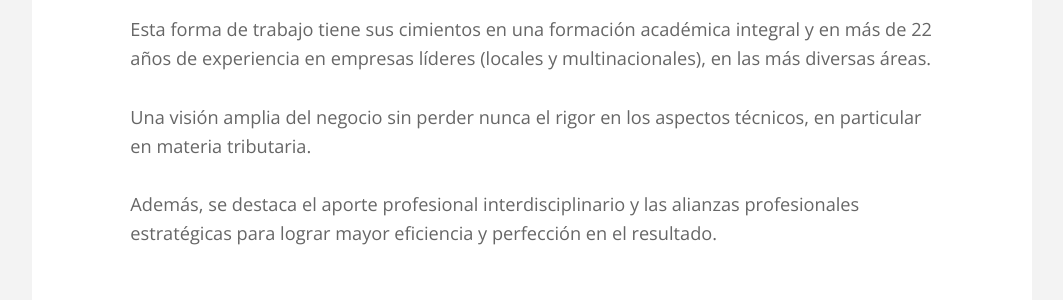
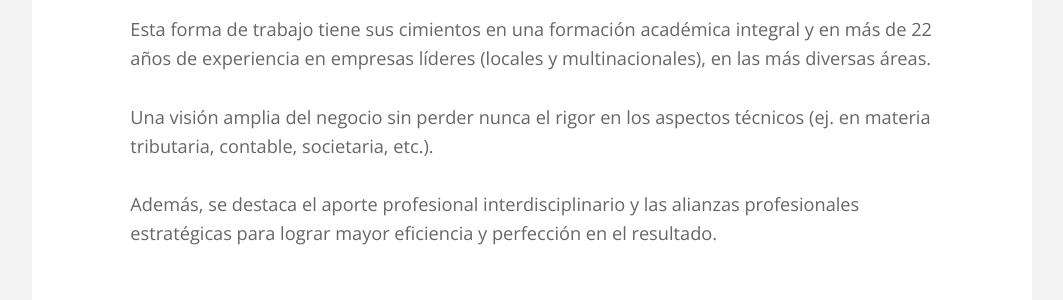
Before and after one commit to cfrconsultores/cfrconsultores.github.io, a Jekyll site: the page built from index.md, in a window 1280 px wide. Shown: the part 434-734 px from the top of the page, without its empty margins (108-1171 px from the left). Built offline with Jekyll 4.4.1, drawn with Linux system fonts in a browser that asks for light colours; some web fonts are replaced.

Commit message:
cambio pedido por Carlos mail 28 de mayo. en el 3er parrafo

```diff
--- a/index.md
+++ b/index.md
@@ -10,6 +10,6 @@ El asesoramiento se presta bajo un enfoque proactivo, integral y con la pasión
 
 Esta forma de trabajo tiene sus cimientos en una formación académica integral y en más de 22 años de experiencia en empresas líderes (locales y multinacionales), en las más diversas áreas.
 
-Una visión amplia del negocio sin perder nunca el rigor en los aspectos técnicos, en particular en materia tributaria.
+Una visión amplia del negocio sin perder nunca el rigor en los aspectos técnicos (ej. en materia tributaria, contable, societaria, etc.).
 
 Además, se destaca el aporte profesional interdisciplinario y las alianzas profesionales estratégicas para lograr mayor eficiencia y perfección en el resultado.
```
